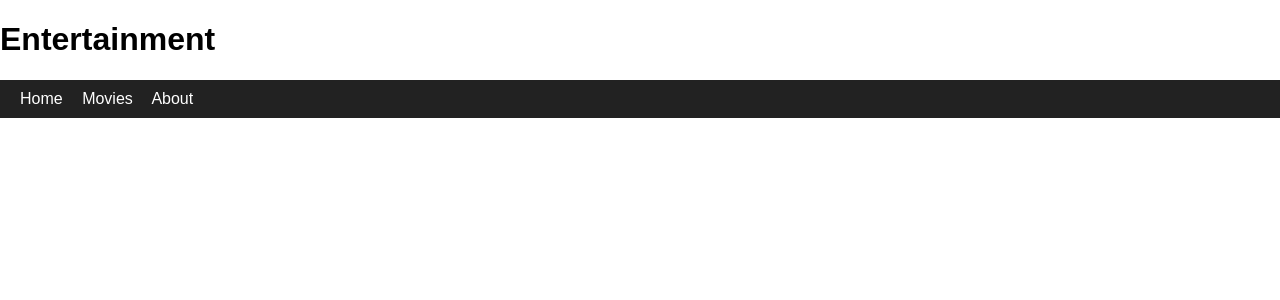
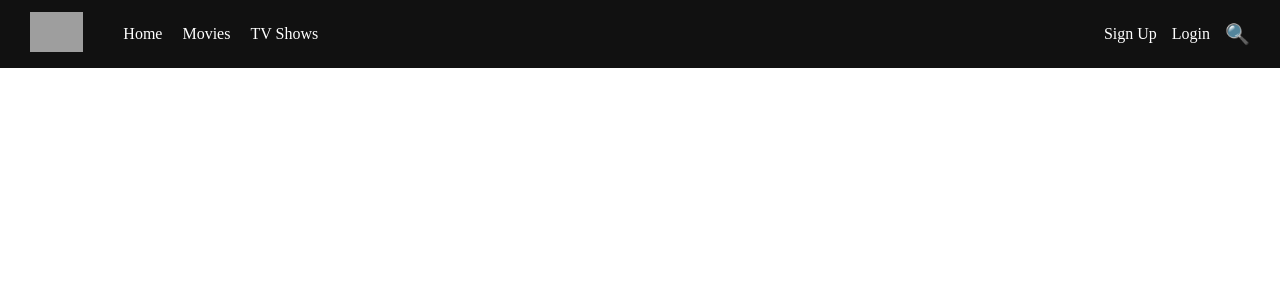
Before and after one commit to Nouman794/entertainment-template, a PHP site: page /ui/header.html in a window 1280 px wide. Shown: the top 300 px of the page. Run offline with PHP 8.4, Linux system fonts and the light colour scheme; grey boxes are pictures that could not be loaded.

Commit message:
header style, hero and other carousal css

```diff
--- a/public/ui/header.html
+++ b/public/ui/header.html
@@ -4,20 +4,29 @@
     <meta charset="UTF-8">
 <!--    if .html file don't have @title this default title will show-->
     <title>{{ @title ?: 'Entertainment Site' }}</title>
-    <style>
-        body { font-family: Arial, sans-serif; margin: 0; padding: 0; }
-        nav { background-color: #222; color: white; padding: 10px 20px; }
-        nav a { color: white; text-decoration: none; margin-right: 15px; }
-    </style>
+    <link rel="stylesheet" href="ui/headerStyles.css">
 </head>
 <body>
-<header>
-    <h1>Entertainment</h1>
-    <nav>
-        <a href="/">Home</a>
-        <a href="/movies">Movies</a>
-        <a href="/about">About</a>
-    </nav>
+<header class="main-header">
+    <div class="left-section">
+        <div class="logo">
+            <img src="logo.png" alt="Logo" />
+        </div>
+
+        <nav class="main-nav">
+            <ul>
+                <li><a href="#">Home</a></li>
+                <li><a href="#">Movies</a></li>
+                <li><a href="#">TV Shows</a></li>
+            </ul>
+        </nav>
+    </div>
+
+    <div class="header-actions">
+        <a href="#" class="signup">Sign Up</a>
+        <a href="#" class="login">Login</a>
+        <button class="search-icon">&#128269;</button>
+    </div>
 </header>
 </body>
 </html>
--- /dev/null
+++ b/public/ui/headerStyles.css
@@ -0,0 +1,83 @@
+/* Reset */
+* {
+    margin: 0;
+    padding: 0;
+    box-sizing: border-box;
+}
+
+/* Header Wrapper */
+.main-header {
+    display: flex;
+    align-items: center;
+    justify-content: space-between;
+    padding: 12px 30px;
+    background-color: #111;
+    color: #fff;
+}
+
+/* Left side: logo + menu */
+.left-section {
+    display: flex;
+    align-items: center;
+    gap: 40px;
+}
+
+/* Logo */
+.logo img {
+    height: 40px;
+}
+
+/* Navigation Menu */
+.main-nav ul {
+    list-style: none;
+    display: flex;
+    gap: 20px;
+}
+
+.main-nav a {
+    text-decoration: none;
+    color: #fff;
+    font-weight: 500;
+    transition: color 0.3s;
+}
+
+.main-nav a:hover {
+    color: #e50914;
+}
+
+/* Right side: signup, login, search */
+.header-actions {
+    display: flex;
+    align-items: center;
+    gap: 15px;
+}
+
+.header-actions a {
+    text-decoration: none;
+    color: #fff;
+    font-weight: 500;
+    transition: color 0.3s;
+}
+
+.header-actions a:hover {
+    color: #e50914;
+}
+
+.search-icon {
+    background: none;
+    border: none;
+    color: #fff;
+    font-size: 20px;
+    cursor: pointer;
+    transition: color 0.3s;
+}
+
+.search-icon:hover {
+    color: #e50914;
+}
+
+@media (max-width: 768px) {
+    .main-nav ul {
+        display: none;
+    }
+}
```
Also changed, not shown: public/tmp/1rhmuqyegwrps.20jl3bfoa6g0g.php (+2 -7 lines), public/tmp/1rhmuqyegwrps.2yhffo0ksiqs4.php (+21 -12 lines), public/ui/movieStyles.css (+39 -41 lines), public/ui/movies.html (+2 -7 lines), public/images/background.png (added).
